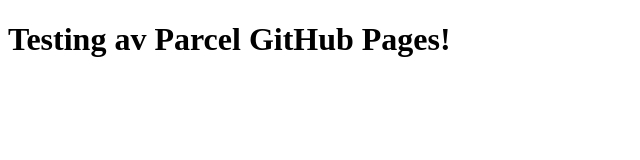
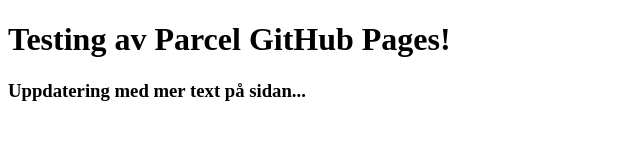
Before and after one commit to nathaliedpettersson/parcel-pages-instructions, a website: page src/index.html in a window 1280 px wide. Shown: the whole page, without its empty margins (0-640 px from the left). Drawn offline with Linux system fonts and the light colour scheme.

Commit message:
Update index.html

```diff
--- a/src/index.html
+++ b/src/index.html
@@ -8,5 +8,6 @@
 </head>
 <body>
     <h1>Testing av Parcel GitHub Pages!</h1>
+    <h3>Uppdatering med mer text på sidan...</h3>
 </body>
 </html>
```
